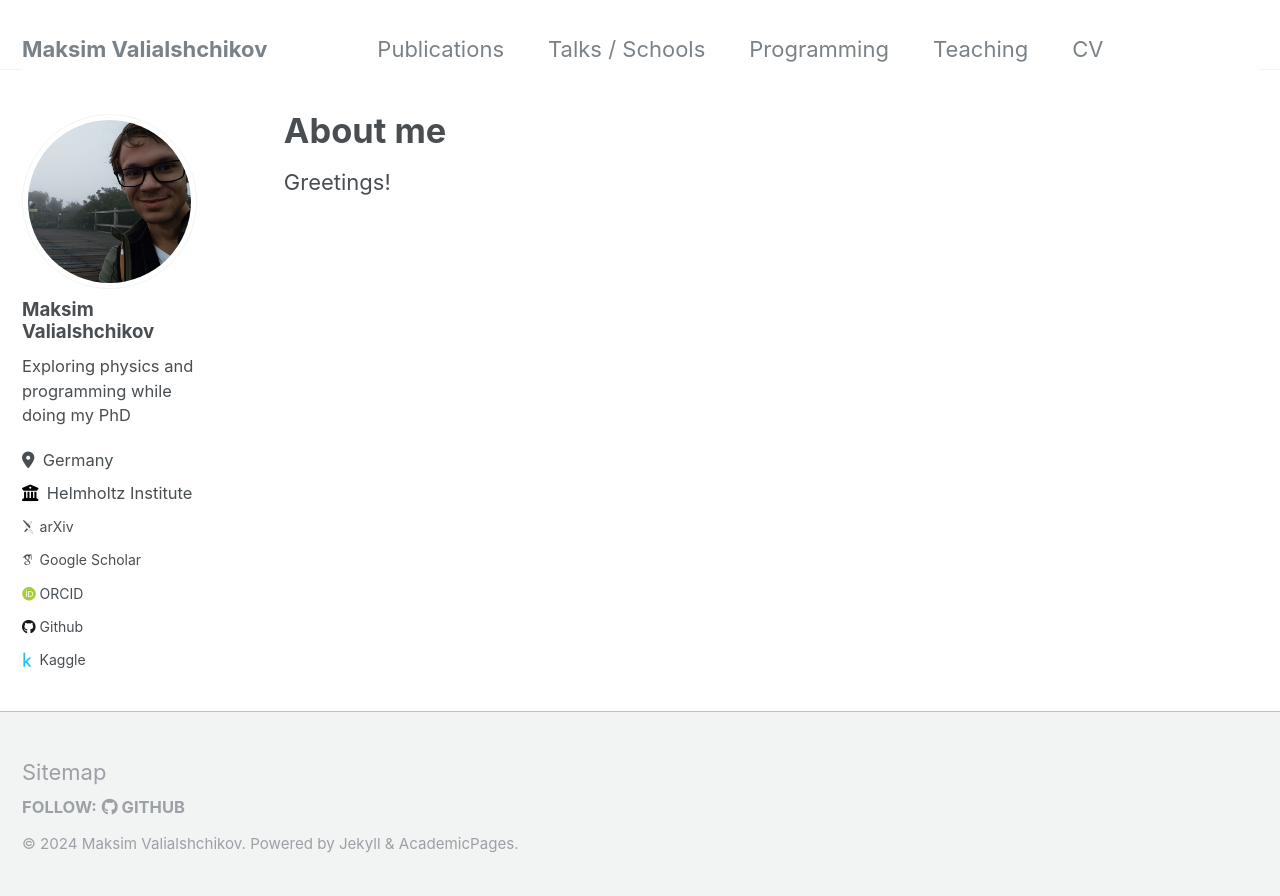
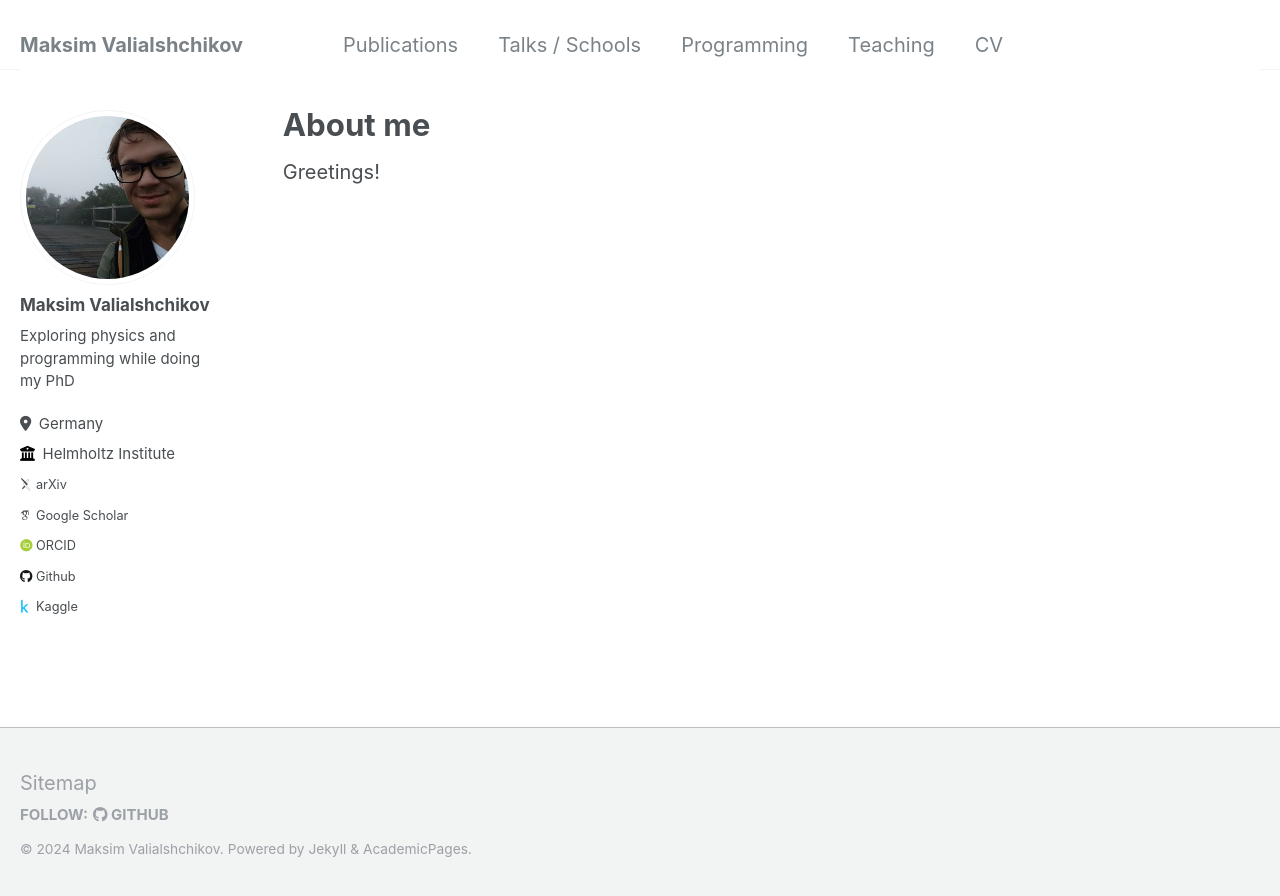
Before and after one commit to maxbalrog/maxbalrog.github.io, a Jekyll site: the page built from _pages/about.md, in a window 1280 px wide. Shown: the top 896 px of the page. Built offline with Jekyll 4.4.1, drawn with Linux system fonts in a browser that asks for light colours; some web fonts are replaced.

Commit message:
Change font size in reset file

```diff
--- a/_sass/_reset.scss
+++ b/_sass/_reset.scss
@@ -8,18 +8,18 @@ html {
   /* apply a natural box layout model to all elements */
   box-sizing: border-box;
   background-color: $background-color;
-  font-size: 16px;
+  font-size: 13px;
 
   @include breakpoint($medium) {
+    font-size: 16px;
+  }
+
+  @include breakpoint($large) {
     font-size: 18px;
   }
 
-  @include breakpoint($large) {
+  @include breakpoint($x-large) {
     font-size: 20px;
-  }
-
-  @include breakpoint($x-large) {
-    font-size: 22px;
   }
 
   -webkit-text-size-adjust: 100%;
```
